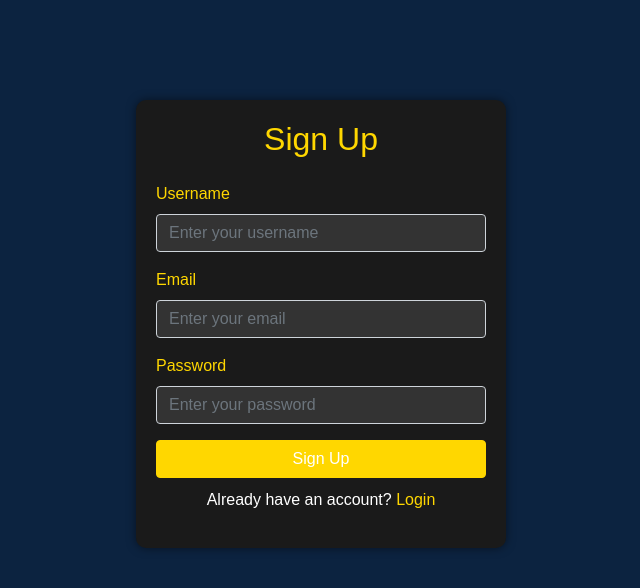
After one commit to irisvlack/finance, a Flask app: template templates/signup.html in a window 1280 px wide. The commit adds this page. Shown: the top 588 px of the page, without its empty margins (319-959 px from the left). Run offline with Flask 3, Linux system fonts and the light colour scheme; the template is opened without the code that fills it, so the values that code supplies are empty; some libraries are stand-ins or nearby versions.

Commit message:
added login and signup

```diff
--- a/app.py
+++ b/app.py
@@ -13,7 +13,7 @@ EXPENCES = [
 
 @app.route("/")
 def hello_world():
-    return render_template("home.html", expences=EXPENCES)
+    return render_template("login.html", expences=EXPENCES)
 
 if __name__ == "__main__":
     app.run(host="0.0.0.0", debug=True)
--- a/requirements.txt
+++ /dev/null
@@ -1,2 +0,0 @@
-Flask
-gunicorn
--- a/templates/home.html
+++ b/templates/home.html
@@ -6,8 +6,10 @@
   <meta name="viewport" content="width=	, initial-scale=1.0">
   <title>money</title>
 </head>
+
 <body>
-  am done
+  {% include 'nav.html' %}
+
   <div>
     {% for expences in expences %}
     {% include 'expences.html' %}
--- /dev/null
+++ b/templates/signup.html
@@ -0,0 +1,91 @@
+<!DOCTYPE html>
+<html lang="en">
+<head>
+  <meta charset="UTF-8">
+  <meta name="viewport" content="width=device-width, initial-scale=1.0">
+  <title>Wealthy Sign Up</title>
+  <link rel="stylesheet" href="https://stackpath.bootstrapcdn.com/bootstrap/4.5.2/css/bootstrap.min.css">
+  <style>
+    body {
+      background-color: #0c2340; /* Dark blue */
+      color: #ffffff;
+      font-family: 'Arial', sans-serif;
+    }
+    .signup-container {
+      margin-top: 100px;
+      max-width: 400px;
+    }
+    .signup-form {
+      background-color: #1a1a1a; /* Dark gray */
+      padding: 20px;
+      border-radius: 10px;
+      box-shadow: 0px 0px 10px rgba(0, 0, 0, 0.5);
+    }
+    .signup-form h2 {
+      color: #ffd700; /* Gold */
+    }
+    .signup-form label {
+      color: #ffd700; /* Gold */
+    }
+    .signup-form input[type="text"],
+    .signup-form input[type="email"],
+    .signup-form input[type="password"] {
+      background-color: #333333; /* Dark gray */
+      color: #ffffff;
+    }
+    .signup-form button[type="submit"],
+    .signup-form button[type="button"] {
+      background-color: #ffd700; /* Gold */
+      border-color: #ffd700; /* Gold */
+    }
+    .signup-form button[type="submit"]:hover,
+    .signup-form button[type="button"]:hover {
+      background-color: #d4af37; /* Goldenrod */
+      border-color: #d4af37; /* Goldenrod */
+    }
+    .login-btn {
+      margin-top: 10px;
+      text-align: center;
+    }
+    .login-btn a {
+      color: #ffd700; /* Gold */
+    }
+    .login-btn a:hover {
+      color: #d4af37; /* Goldenrod */
+    }
+  </style>
+</head>
+<body>
+  <div class="container">
+    <div class="row justify-content-center">
+      <div class="col-md-6 signup-container">
+        <div class="signup-form">
+          <h2 class="text-center mb-4">Sign Up</h2>
+          <form>
+            <div class="form-group">
+              <label for="username">Username</label>
+              <input type="text" id="username" class="form-control" placeholder="Enter your username">
+            </div>
+            <div class="form-group">
+              <label for="email">Email</label>
+              <input type="email" id="email" class="form-control" placeholder="Enter your email">
+            </div>
+            <div class="form-group">
+              <label for="password">Password</label>
+              <input type="password" id="password" class="form-control" placeholder="Enter your password">
+            </div>
+            <button type="submit" class="btn btn-primary btn-block">Sign Up</button>
+          </form>
+          <div class="login-btn">
+            <p>Already have an account? <a href="login.html">Login</a></p>
+          </div>
+        </div>
+      </div>
+    </div>
+  </div>
+
+  <script src="https://code.jquery.com/jquery-3.5.1.slim.min.js"></script>
+  <script src="https://cdn.jsdelivr.net/npm/@popperjs/core@2.9.3/dist/umd/popper.min.js"></script>
+  <script src="https://stackpath.bootstrapcdn.com/bootstrap/4.5.2/js/bootstrap.min.js"></script>
+</body>
+</html>
```
Also changed, not shown: templates/login.html (added, +86 -0 lines), templates/nav.html (added, +25 -0 lines), 1 other file.
